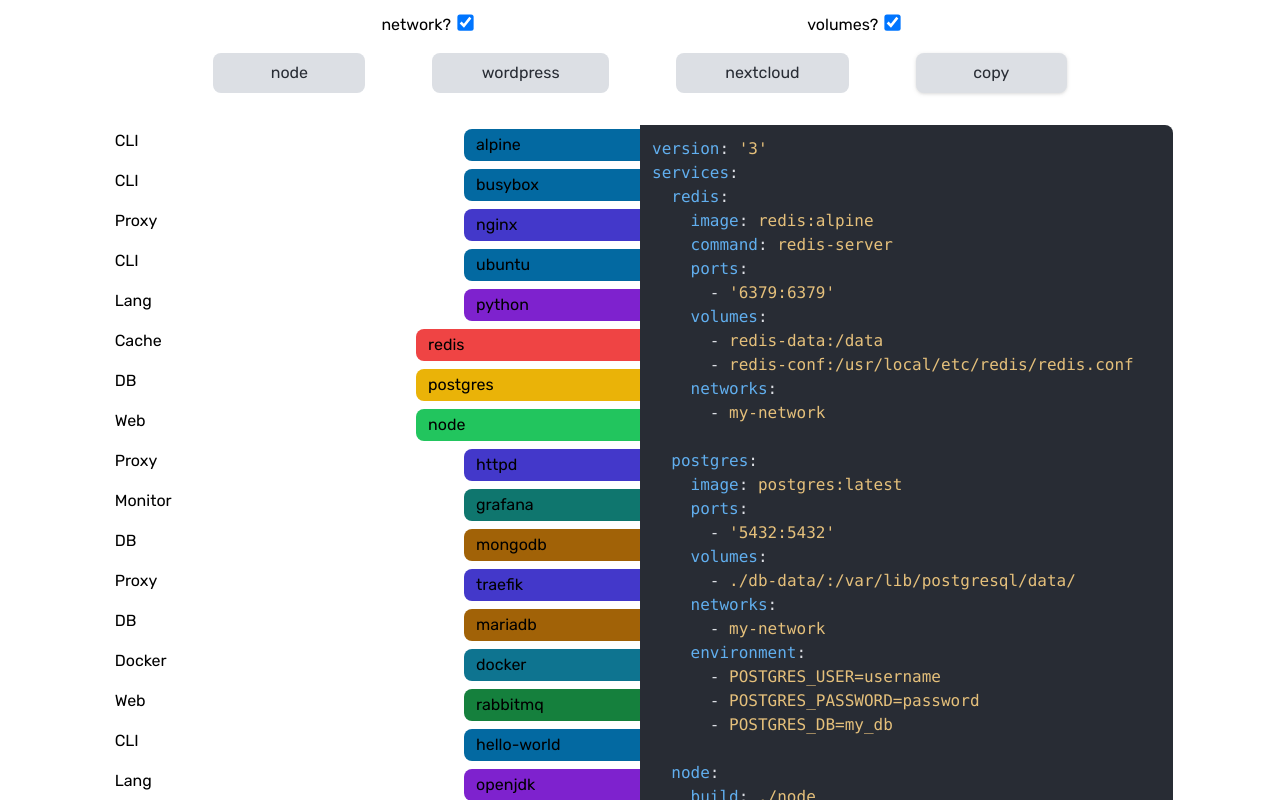
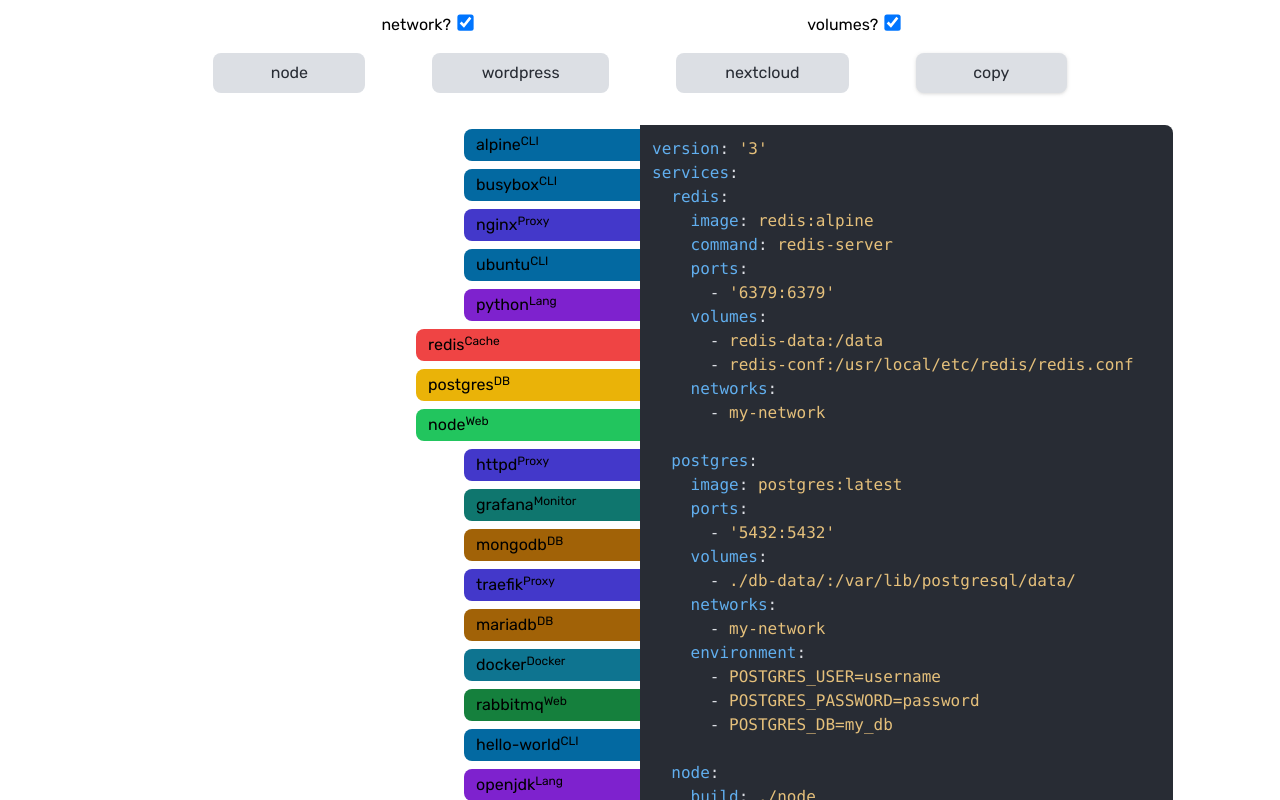
Before and after one commit to eliaspeteri/docker-boilerplate, a React (Vite) app: page / in a window 1280 px wide. Shown: the part 820-1620 px from the top of the page. Built offline with nearby package versions, Linux system fonts and the light colour scheme.

Commit message:
style: moved tag inside the label

```diff
--- a/src/components/optionComponent.tsx
+++ b/src/components/optionComponent.tsx
@@ -13,18 +13,16 @@
 export function OptionComponent(props: Props) {
   return (
     <div key={props.index} className="py-1">
-      <label className="float-left pl-2" htmlFor={props.option.alias || props.option.name || props.option.image}>
-        {props.option.tag}
-      </label>
       <label
         htmlFor={props.option.alias || props.option.name || props.option.image}
         className={`flex flex-row py-1 px-3 ${
           props.selected.includes(props.index)
             ? `bg-${props.Colors.get(props.option.tag ?? 'vscblack')}-500 w-56 hover:w-60`
             : `bg-${props.Colors.get(props.option.tag ?? 'vscblack')}-700 w-44 hover:w-48`
-        } transition-all float-right rounded-l-lg align-middle cursor-pointer`}
+        } transition-all duration-150 float-right rounded-l-lg cursor-pointer`}
       >
         {props.option.alias || props.option.name || props.option.image}
+        <span className="text-xs text-justify">{props.option.tag}</span>
         <input
           id={props.option.alias || props.option.name || props.option.image}
           type="checkbox"
```
